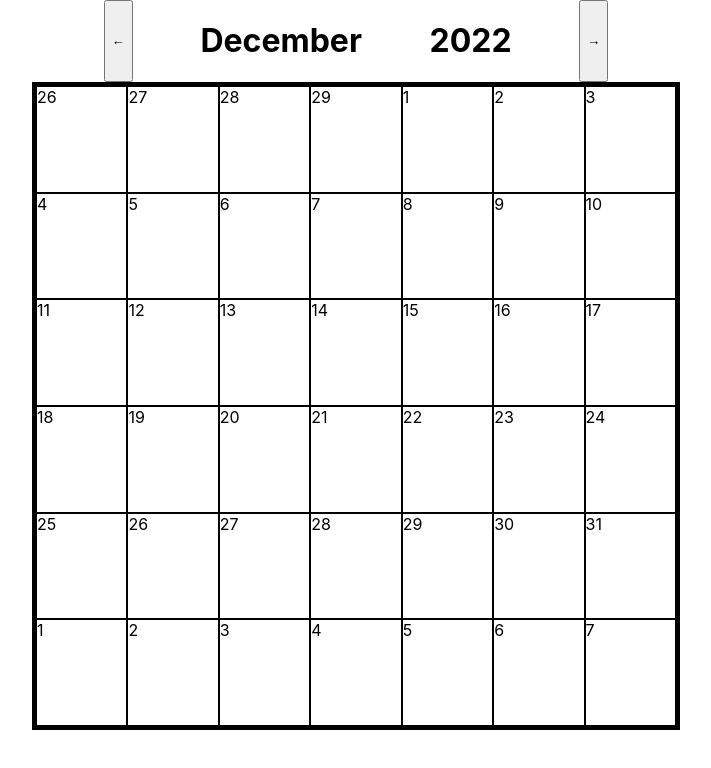
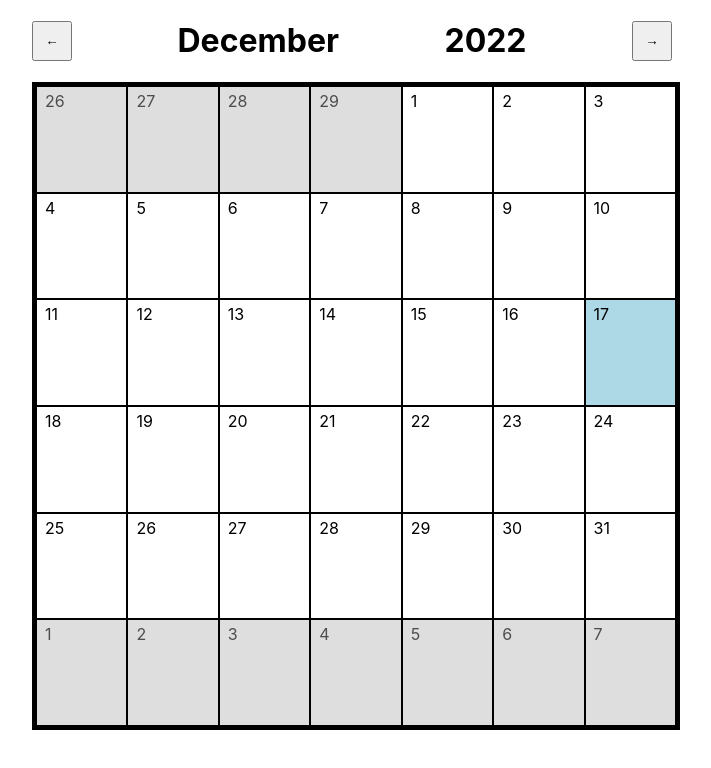
Before and after one commit to R-JG/Scheduler--Old, a React (Create React App) app: page / in a window 1280 px wide. Shown: the top 768 px of the page, without its empty margins (284-995 px from the left). Built offline with nearby package versions, Linux system fonts and the light colour scheme; the HTML template or start-up script is replaced by a standard one.

Commit message:
Refactor App to be split into a Calendar component. Add conditional rendering to CalendarSquare for currentDate and currentMonth.

```diff
--- a/src/App.css
+++ b/src/App.css
@@ -4,23 +4,3 @@
   justify-content: flex-start;
   align-items: center;
 }
-
-.calendar-header {
-  width: 40rem;
-  display: flex;
-  flex-direction: row;
-  justify-content: space-evenly;
-}
-
-.calendar-container {
-  height: 40rem;
-  width: 40rem;
-  border: 0.25rem solid black;
-  display: grid;
-  grid-template-columns: repeat(7, 1fr);
-  grid-template-rows: repeat(6, 1fr);
-}
-
-.header-button.previous-month {}
-
-.header-button.next-month {}
--- a/src/App.js
+++ b/src/App.js
@@ -1,5 +1,5 @@
 import React, { useState } from 'react';
-import CalendarSquare from './components/CalendarSquare';
+import Calendar from './components/Calendar';
 import './App.css';
 
 export default function App() {
@@ -30,8 +30,6 @@ export default function App() {
         setCalendarDates(generateDates(year, month));
     };
 
-    // events will be updated independently in state, saved in local storage, and rendered upon the condition that the date object corresponds with the date saved with the event.
-
     const monthName = (() => {
         const monthArray =
             ['January', 'February', 'March', 'April', 'May', 'June',
@@ -39,30 +37,14 @@ export default function App() {
         return monthArray[calendarDates[10].getMonth()];
     })();
 
-    const calendarSquares = calendarDates.map((date) => (
-        <CalendarSquare
-            key={date}
-            date={date}
-        />
-    ));
-
     return (
         <main className='App'>
-            <div className='calendar-header'>
-                <button
-                    className='header-button previous-month'
-                    onClick={() => changeMonth('previous')}
-                >←</button>
-                <h1 className='month'>{monthName}</h1>
-                <h1 className='year'>{calendarDates[10].getFullYear()}</h1>
-                <button
-                    className='header-button next-month'
-                    onClick={() => changeMonth('next')}
-                >→</button>
-            </div>
-            <div className='calendar-container'>
-                {calendarSquares}
-            </div>
+            <Calendar
+                currentDate={currentDate}
+                calendarDates={calendarDates}
+                monthName={monthName}
+                changeMonth={changeMonth}
+            />
         </main>
     );
 };
--- /dev/null
+++ b/src/components/Calendar.js
@@ -0,0 +1,42 @@
+import React from 'react';
+import CalendarSquare from './CalendarSquare';
+import './css/Calendar.css';
+
+export default function Calendar(props) {
+
+    const {
+        currentDate,
+        calendarDates,
+        monthName,
+        changeMonth
+    } = props;
+
+    const calendarSquares = calendarDates.map((date) => (
+        <CalendarSquare
+            key={date}
+            date={date}
+            currentDate={currentDate}
+            calendarDates={calendarDates}
+        />
+    ));
+
+    return (
+        <div className='Calendar'>
+            <div className='calendar-header'>
+                <button
+                    className='header-button previous-month'
+                    onClick={() => changeMonth('previous')}
+                >←</button>
+                <h1 className='month'>{monthName}</h1>
+                <h1 className='year'>{calendarDates[10].getFullYear()}</h1>
+                <button
+                    className='header-button next-month'
+                    onClick={() => changeMonth('next')}
+                >→</button>
+            </div>
+            <div className='calendar-container'>
+                {calendarSquares}
+            </div>
+        </div>
+    );
+};
--- a/src/components/CalendarSquare.js
+++ b/src/components/CalendarSquare.js
@@ -3,11 +3,35 @@ import './css/CalendarSquare.css'
 
 export default function CalendarSquare(props) {
 
-    const { date } = props;
+    const {
+        date,
+        currentDate,
+        calendarDates
+    } = props;
+
+    function renderAsCurrentDate() {
+        return (date.toDateString() === currentDate.toDateString())
+            ? 'current-date'
+            : ''
+    };
+
+    function renderAsCurrentMonth() {
+        return (date.getMonth() !== calendarDates[10].getMonth())
+            ? 'current-month'
+            : ''
+    };
 
     return (
-        <div className='CalendarSquare'>
-            {date.getDate()}
+        <div
+            className={
+                `CalendarSquare
+                 ${renderAsCurrentDate()}
+                 ${renderAsCurrentMonth()}`
+            }
+        >
+            <div className={`date`}>
+                {date.getDate()}
+            </div>
         </div>
     );
 };
--- /dev/null
+++ b/src/components/css/Calendar.css
@@ -0,0 +1,21 @@
+.calendar-header {
+    width: 40rem;
+    display: flex;
+    flex-direction: row;
+    justify-content: space-between;
+    align-items: center;
+}
+
+.calendar-container {
+    height: 40rem;
+    width: 40rem;
+    border: 0.25rem solid black;
+    display: grid;
+    grid-template-columns: repeat(7, 1fr);
+    grid-template-rows: repeat(6, 1fr);
+}
+
+.header-button {
+    height: 3em;
+    width: 3em;
+}
--- a/src/components/css/CalendarSquare.css
+++ b/src/components/css/CalendarSquare.css
@@ -1,3 +1,18 @@
 .CalendarSquare {
     border: 0.09em solid black;
 }
+
+.date {
+    position: relative;
+    top: 0.25em;
+    left: 0.5em;
+}
+
+.current-date {
+    background-color: lightblue;
+}
+
+.current-month {
+    color: rgb(77, 77, 77);
+    background-color: rgb(222, 222, 222);
+}
```
Also changed, not shown: 1 other file (tests, documents, lock files or other folders).
